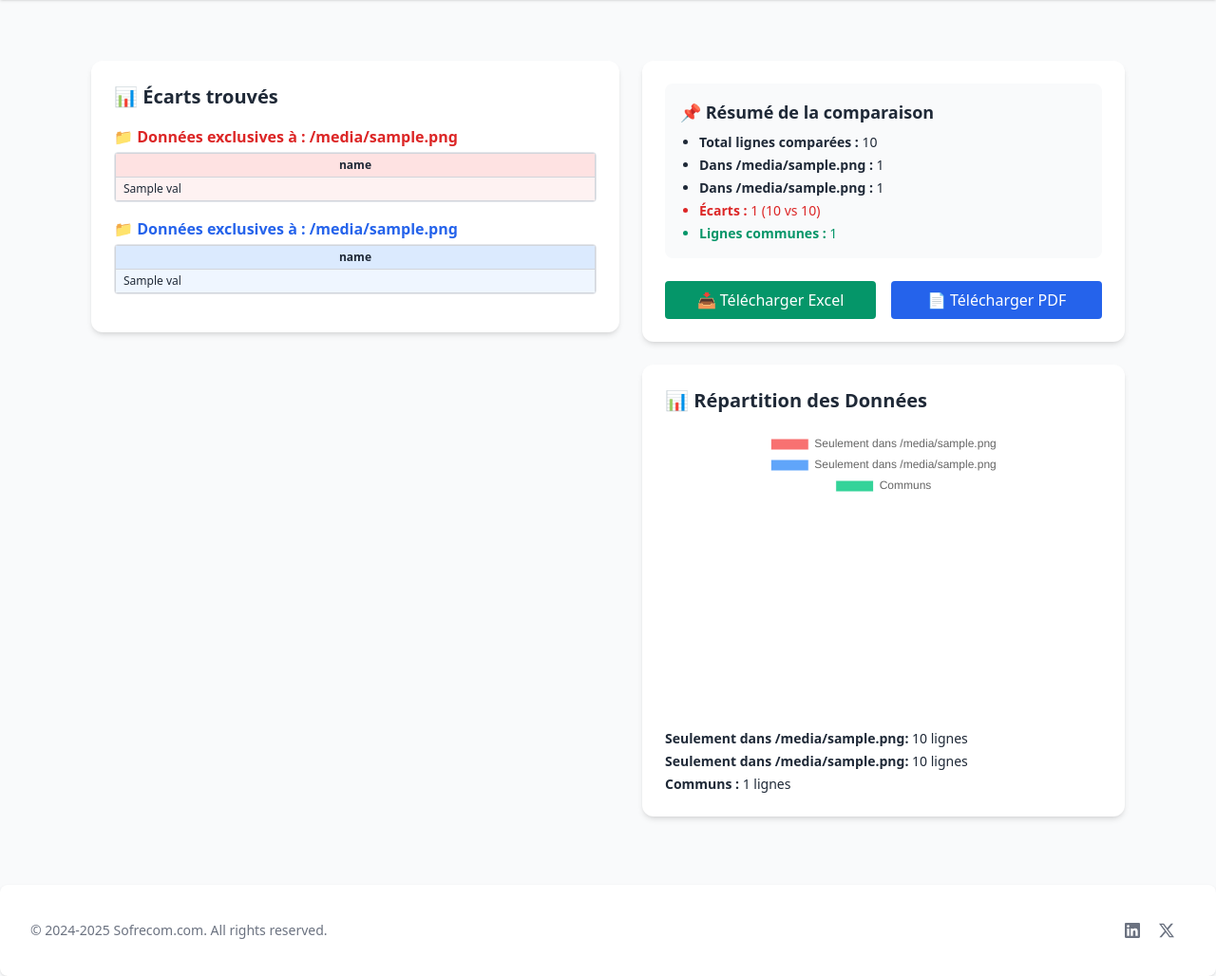
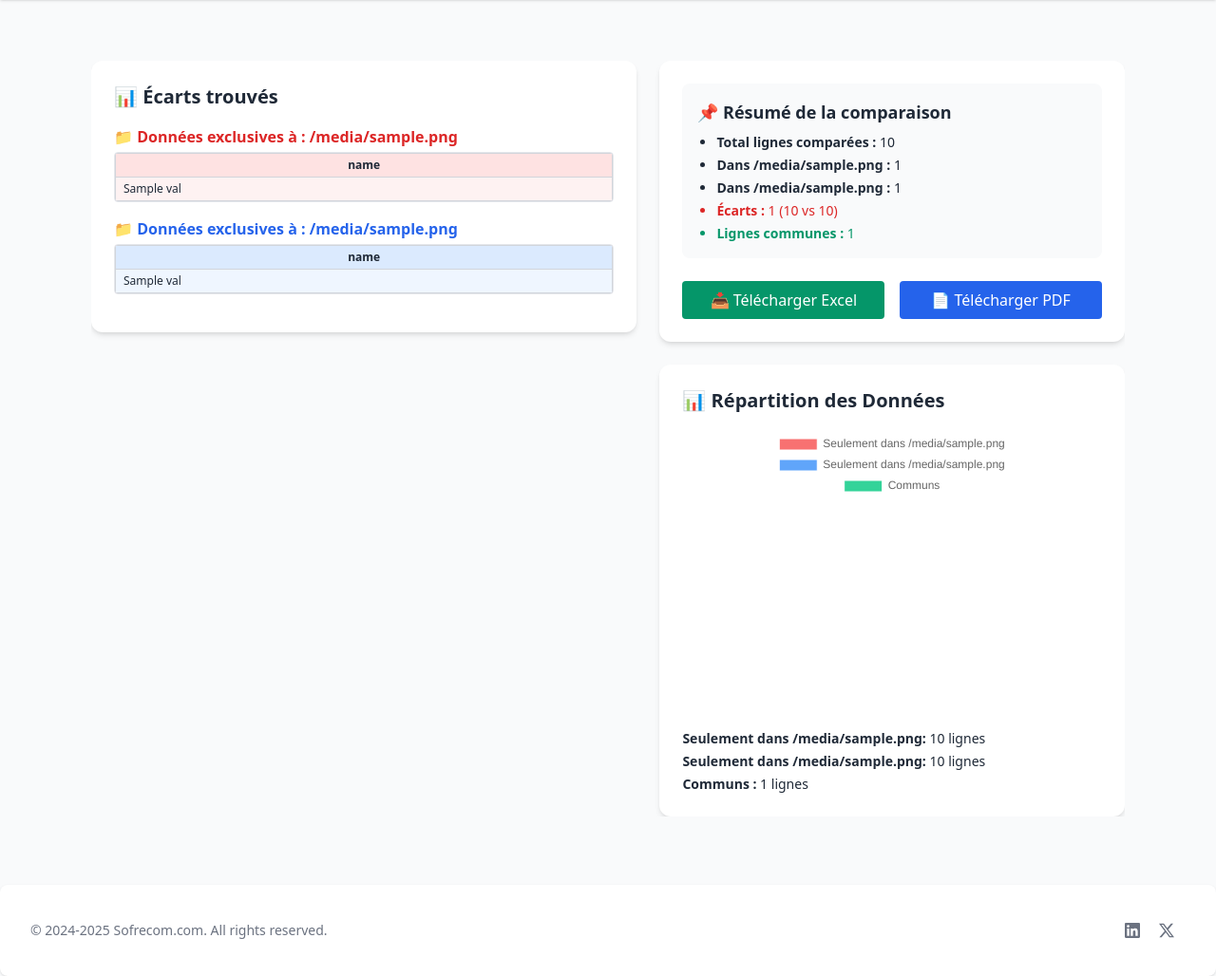
Before and after one commit to LemsiXIV/DataAlign, a Flask app: template Templates/compare.html in a window 1280 px wide. Shown: the part 228-1256 px from the top of the page at 95% size. Run offline with Flask 3, Linux system fonts and the light colour scheme; the template is opened without the code that fills it: most values are stand-ins (such as "Sample title", 1, 10 or a date in 2020); some libraries are stand-ins or nearby versions.

Commit message:
visuel update -fixing visuel problem for table in the root compare

```diff
--- a/Templates/compare.html
+++ b/Templates/compare.html
@@ -92,12 +92,12 @@
 
  <main class="max-w-6xl mx-auto px-4 py-6 space-y-8">
 
-    <main class="p-4">
-      <div class="flex flex-col lg:flex-row gap-6 items-start">
+  <div class="p-4">
+    <div class="flex flex-col lg:flex-nowrap lg:flex-row gap-6 items-start w-full overflow-hidden">
 
-        <!-- Ecarts Section -->
+      <!-- Ecarts Section (LEFT) -->
       {% if ecarts1 or ecarts2 %}
-        <section class="flex-1 bg-white dark:bg-gray-800 shadow-md rounded-xl p-6 w-full">
+      <section class="w-full lg:max-w-[55%] bg-white dark:bg-gray-800 shadow-md rounded-xl p-6 overflow-hidden">
         <h2 class="text-xl font-bold mb-4 text-gray-800 dark:text-white">📊 Écarts trouvés</h2>
 
         {% if ecarts1 %}
@@ -105,13 +105,12 @@
           <h3 class="text-base font-semibold text-red-600 dark:text-red-400 mb-1">
             📁 Données exclusives à : {{ file1_name }}
           </h3>
-            <div class="overflow-x-auto w-full max-w-full rounded border border-gray-200 dark:border-gray-700 max-h-64">
-              <table class="min-w-full table-auto text-xs break-words">
+          <div class="overflow-x-auto max-w-full rounded border border-gray-200 dark:border-gray-700 max-h-64">
+            <table class="w-full table-auto text-xs">
               <thead class="bg-red-100 dark:bg-red-800/50">
                 <tr>
                   {% for key in ecarts1[0].keys() %}
-                    <th
-                      class="px-2 py-1 border border-gray-300 dark:border-gray-600 text-wrap whitespace-normal max-w-xs">
+                  <th class="px-2 py-1 border border-gray-300 dark:border-gray-600 max-w-[120px] truncate text-ellipsis overflow-hidden whitespace-nowrap">
                     {{ key }}
                   </th>
                   {% endfor %}
@@ -121,8 +120,7 @@
                 {% for row in ecarts1 %}
                 <tr class="bg-red-50 dark:bg-red-900 border-b hover:bg-red-100 dark:hover:bg-red-800">
                   {% for val in row.values() %}
-                    <td
-                      class="px-2 py-1 border border-gray-300 dark:border-gray-700 text-wrap whitespace-normal max-w-xs">
+                  <td class="px-2 py-1 border border-gray-300 dark:border-gray-700 max-w-[120px] truncate text-ellipsis overflow-hidden whitespace-nowrap">
                     {{ val }}
                   </td>
                   {% endfor %}
@@ -141,13 +139,12 @@
           <h3 class="text-base font-semibold text-blue-600 dark:text-blue-400 mb-1">
             📁 Données exclusives à : {{ file2_name }}
           </h3>
-            <div class="overflow-x-auto w-full max-w-full rounded border border-gray-200 dark:border-gray-700 max-h-64">
-              <table class="min-w-full table-auto text-xs break-words">
+          <div class="overflow-x-auto max-w-full rounded border border-gray-200 dark:border-gray-700 max-h-64">
+            <table class="w-full table-auto text-xs">
               <thead class="bg-blue-100 dark:bg-blue-800/50">
                 <tr>
                   {% for key in ecarts2[0].keys() %}
-                    <th
-                      class="px-2 py-1 border border-gray-300 dark:border-gray-600 text-wrap whitespace-normal max-w-xs">
+                  <th class="px-2 py-1 border border-gray-300 dark:border-gray-600 max-w-[120px] truncate text-ellipsis overflow-hidden whitespace-nowrap">
                     {{ key }}
                   </th>
                   {% endfor %}
@@ -157,8 +154,7 @@
                 {% for row in ecarts2 %}
                 <tr class="bg-blue-50 dark:bg-blue-900 border-b hover:bg-blue-100 dark:hover:bg-blue-800">
                   {% for val in row.values() %}
-                    <td
-                      class="px-2 py-1 border border-gray-300 dark:border-gray-700 text-wrap whitespace-normal max-w-xs">
+                  <td class="px-2 py-1 border border-gray-300 dark:border-gray-700 max-w-[120px] truncate text-ellipsis overflow-hidden whitespace-nowrap">
                     {{ val }}
                   </td>
                   {% endfor %}
@@ -172,11 +168,10 @@
         <p class="text-green-600 text-sm">✅ Aucune donnée exclusive à {{ file2_name }}.</p>
         {% endif %}
       </section>
-
       {% endif %}
 
-        <!-- Résumé & Chart Section -->
-        <div class="flex-1 space-y-6 w-full">
+      <!-- Résumé & Chart Section (RIGHT) -->
+      <div class="w-full lg:max-w-[45%] space-y-6">
 
         <!-- Résumé -->
         <section class="bg-white dark:bg-gray-800 shadow-md rounded-xl p-6 space-y-6">
@@ -208,7 +203,6 @@
               </button>
             </form>
           </div>
-
         </section>
 
         <!-- Chart -->
@@ -221,12 +215,9 @@
             <p><strong>Communs :</strong> {{ n_common }} lignes</p>
           </div>
         </section>
-
       </div>
     </div>
-    </main>
-
-
+  </div>
 
   <!-- Chart.js -->
   <script src="https://cdn.jsdelivr.net/npm/chart.js"></script>
@@ -255,8 +246,8 @@
       }
     });
   </script>
+</main>
 
-  </main>
 
   <!-- Footer -->
   <footer
--- a/static/dist/output.css
+++ b/static/dist/output.css
@@ -133,7 +133,6 @@
     --container-xl: 36rem;
     --container-2xl: 42rem;
     --container-4xl: 56rem;
-    --container-5xl: 64rem;
     --container-6xl: 72rem;
     --container-7xl: 80rem;
     --text-xs: 0.75rem;
@@ -1024,9 +1023,6 @@
   .mx-auto {
     margin-inline: auto;
   }
-  .ms-2 {
-    margin-inline-start: calc(var(--spacing) * 2);
-  }
   .ms-3 {
     margin-inline-start: calc(var(--spacing) * 3);
   }
@@ -1607,6 +1603,12 @@
   .max-w-6xl {
     max-width: var(--container-6xl);
   }
+  .max-w-\[120px\] {
+    max-width: 120px;
+  }
+  .max-w-\[150px\] {
+    max-width: 150px;
+  }
   .max-w-full {
     max-width: 100%;
   }
@@ -1830,6 +1832,11 @@
   .self-center {
     align-self: center;
   }
+  .truncate {
+    overflow: hidden;
+    text-overflow: ellipsis;
+    white-space: nowrap;
+  }
   .overflow-auto {
     overflow: auto;
   }
@@ -2436,6 +2443,9 @@
   .break-words {
     overflow-wrap: break-word;
   }
+  .text-ellipsis {
+    text-overflow: ellipsis;
+  }
   .whitespace-normal {
     white-space: normal;
   }
@@ -2483,9 +2493,6 @@
   }
   .text-blue-600 {
     color: var(--color-blue-600);
-  }
-  .text-blue-700 {
-    color: var(--color-blue-700);
   }
   .text-blue-800 {
     color: var(--color-blue-800);
@@ -2707,12 +2714,6 @@
       box-shadow: var(--tw-inset-shadow), var(--tw-inset-ring-shadow), var(--tw-ring-offset-shadow), var(--tw-ring-shadow), var(--tw-shadow);
     }
   }
-  .focus\:ring-3 {
-    &:focus {
-      --tw-ring-shadow: var(--tw-ring-inset,) 0 0 0 calc(3px + var(--tw-ring-offset-width)) var(--tw-ring-color, currentcolor);
-      box-shadow: var(--tw-inset-shadow), var(--tw-inset-ring-shadow), var(--tw-ring-offset-shadow), var(--tw-ring-shadow), var(--tw-shadow);
-    }
-  }
   .focus\:ring-4 {
     &:focus {
       --tw-ring-shadow: var(--tw-ring-inset,) 0 0 0 calc(4px + var(--tw-ring-offset-width)) var(--tw-ring-color, currentcolor);
@@ -2743,11 +2744,6 @@
     &:focus {
       --tw-outline-style: none;
       outline-style: none;
-    }
-  }
-  .sm\:col-span-2 {
-    @media (width >= 40rem) {
-      grid-column: span 2 / span 2;
     }
   }
   .sm\:mb-0 {
@@ -2967,6 +2963,16 @@
       display: flex;
     }
   }
+  .lg\:max-w-\[45\%\] {
+    @media (width >= 64rem) {
+      max-width: 45%;
+    }
+  }
+  .lg\:max-w-\[55\%\] {
+    @media (width >= 64rem) {
+      max-width: 55%;
+    }
+  }
   .lg\:grid-cols-12 {
     @media (width >= 64rem) {
       grid-template-columns: repeat(12, minmax(0, 1fr));
@@ -2975,6 +2981,11 @@
   .lg\:flex-row {
     @media (width >= 64rem) {
       flex-direction: row;
+    }
+  }
+  .lg\:flex-nowrap {
+    @media (width >= 64rem) {
+      flex-wrap: nowrap;
     }
   }
   .lg\:gap-8 {
@@ -3194,11 +3205,6 @@
       }
     }
   }
-  .dark\:ring-offset-gray-800 {
-    @media (prefers-color-scheme: dark) {
-      --tw-ring-offset-color: var(--color-gray-800);
-    }
-  }
   .dark\:hover\:bg-blue-700 {
     @media (prefers-color-scheme: dark) {
       &:hover {
@@ -3294,13 +3300,6 @@
       }
     }
   }
-  .dark\:focus\:ring-blue-600 {
-    @media (prefers-color-scheme: dark) {
-      &:focus {
-        --tw-ring-color: var(--color-blue-600);
-      }
-    }
-  }
   .dark\:focus\:ring-blue-800 {
     @media (prefers-color-scheme: dark) {
       &:focus {
@@ -3326,13 +3325,6 @@
     @media (prefers-color-scheme: dark) {
       &:focus {
         --tw-ring-color: var(--color-gray-800);
-      }
-    }
-  }
-  .dark\:focus\:ring-offset-gray-800 {
-    @media (prefers-color-scheme: dark) {
-      &:focus {
-        --tw-ring-offset-color: var(--color-gray-800);
       }
     }
   }
```
Also changed, not shown: uploads/source/animal.csv (added, +11 -0 lines), static/pie_chart.png. Lines whose indentation alone changed are shown as unchanged.
